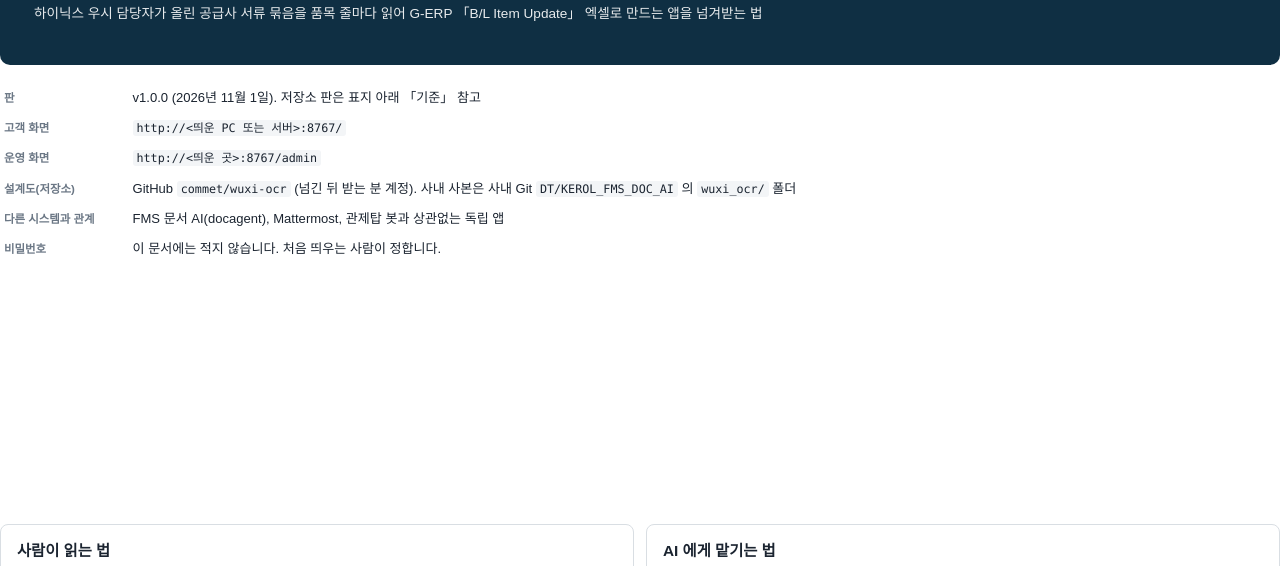
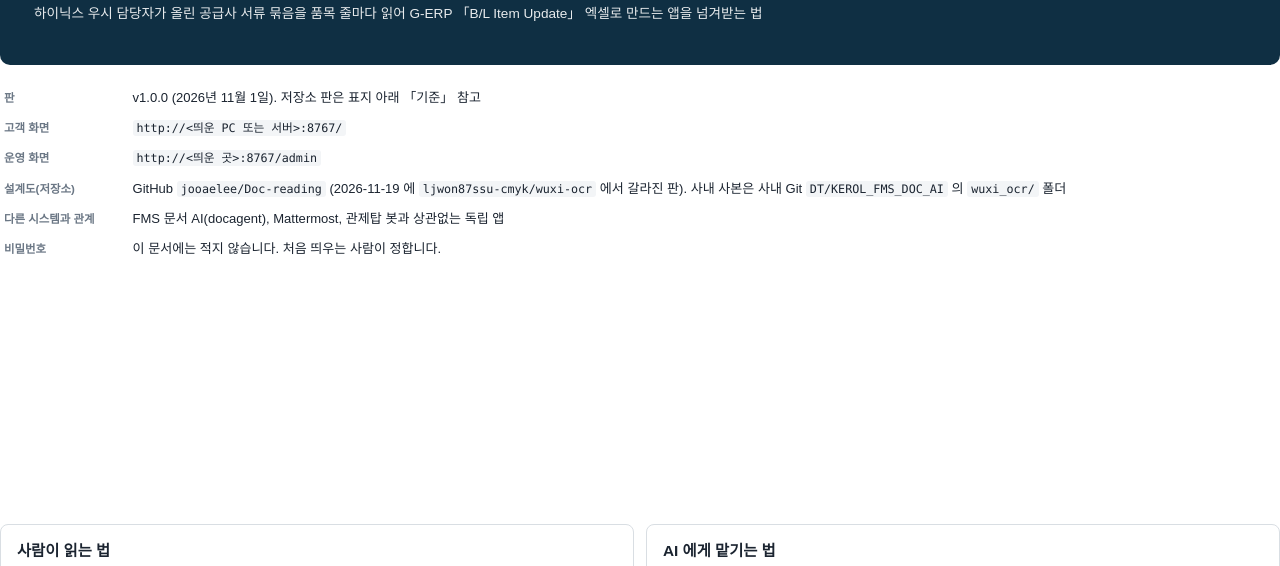
Before and after one commit to jooaelee/Doc-reading, a plain HTML site: page docs/handover/handover.html in a window 1280 px wide. Shown: the part 187-753 px from the top of the page. Drawn offline with Linux system fonts and the light colour scheme; a web font is replaced by a local one.

Commit message:
갈라진 저장소(jooaelee/Doc-reading) 기준으로 저장소 주소를 고친다
원래 저장소(ljwon87ssu-cmyk/wuxi-ocr)에서 갈라져 따로 고치는 판이다.
README, 인수인계서 원본, 사내 Git 맞추기 안내의 받는 주소를 고치고, 사내 판을
어느 저장소로 맞출지 정하기 전에는 이 판으로 덮어쓰지 않는다고 적는다.
sync_company_git.sh 는 커밋 메시지의 원본 주소를 origin 에서 읽는다.

Co-Authored-By: Claude Opus 5.5 <noreply@anthropic.com>
Claude-Session: https://claude.ai/code/session_01Pm4xwGvi5AK3ypJYJat3Qq

```diff
--- a/docs/handover/handover.html
+++ b/docs/handover/handover.html
@@ -90,7 +90,7 @@ code { font-family: "Cascadia Mono", Consolas, monospace; font-size: 8.8pt; back
   <div class="k">판</div><div>v1.0.0 (2026년 11월 1일). 저장소 판은 표지 아래 「기준」 참고</div>
   <div class="k">고객 화면</div><div><code>http://&lt;띄운 PC 또는 서버&gt;:8767/</code></div>
   <div class="k">운영 화면</div><div><code>http://&lt;띄운 곳&gt;:8767/admin</code></div>
-  <div class="k">설계도(저장소)</div><div>GitHub <code>commet/wuxi-ocr</code> (넘긴 뒤 받는 분 계정). 사내 사본은 사내 Git <code>DT/KEROL_FMS_DOC_AI</code> 의 <code>wuxi_ocr/</code> 폴더</div>
+  <div class="k">설계도(저장소)</div><div>GitHub <code>jooaelee/Doc-reading</code> (2026-11-19 에 <code>ljwon87ssu-cmyk/wuxi-ocr</code> 에서 갈라진 판). 사내 사본은 사내 Git <code>DT/KEROL_FMS_DOC_AI</code> 의 <code>wuxi_ocr/</code> 폴더</div>
   <div class="k">다른 시스템과 관계</div><div>FMS 문서 AI(docagent), Mattermost, 관제탑 봇과 상관없는 독립 앱</div>
   <div class="k">비밀번호</div><div>이 문서에는 적지 않습니다. 처음 띄우는 사람이 정합니다.</div>
 </div>
@@ -331,7 +331,7 @@ code { font-family: "Cascadia Mono", Consolas, monospace; font-size: 8.8pt; back
 <h3>넘기는 것과 넣는 곳(값은 이 문서에 적지 않습니다)</h3>
 <table>
   <tr><th style="width:26%">무엇</th><th style="width:30%">어디에</th><th>넘기는 법</th></tr>
-  <tr><td>코드(원본)</td><td>GitHub <code>commet/wuxi-ocr</code></td><td>저장소 소유권을 받는 분 계정으로 넘김(아래 순서)</td></tr>
+  <tr><td>코드(원본)</td><td>GitHub <code>jooaelee/Doc-reading</code></td><td>저장소 소유권을 받는 분 계정으로 넘김(아래 순서)</td></tr>
   <tr><td>코드(사내 사본)</td><td>사내 Git <code>DT/KEROL_FMS_DOC_AI</code> 의 <code>wuxi_ocr/</code></td><td>이미 원본과 같은 판. 고친 판은 <code>tools/sync_company_git.sh</code> 로 맞춤(<code>docs/사내-Git-맞추기.md</code>)</td></tr>
   <tr><td>실제 고객 서류</td><td><code>work/docs_raw/</code>(Git 밖)</td><td>하이닉스 우시 건 46건, PDF 65개. 회사 드라이브로 따로 전함</td></tr>
   <tr><td>두 화면 비밀번호</td><td>띄운 곳의 <code>work/</code>(해시만)</td><td>넘길 것 없음. 받는 분이 처음 띄울 때 새로 정함</td></tr>
```
Also changed, not shown: 4 other files.
